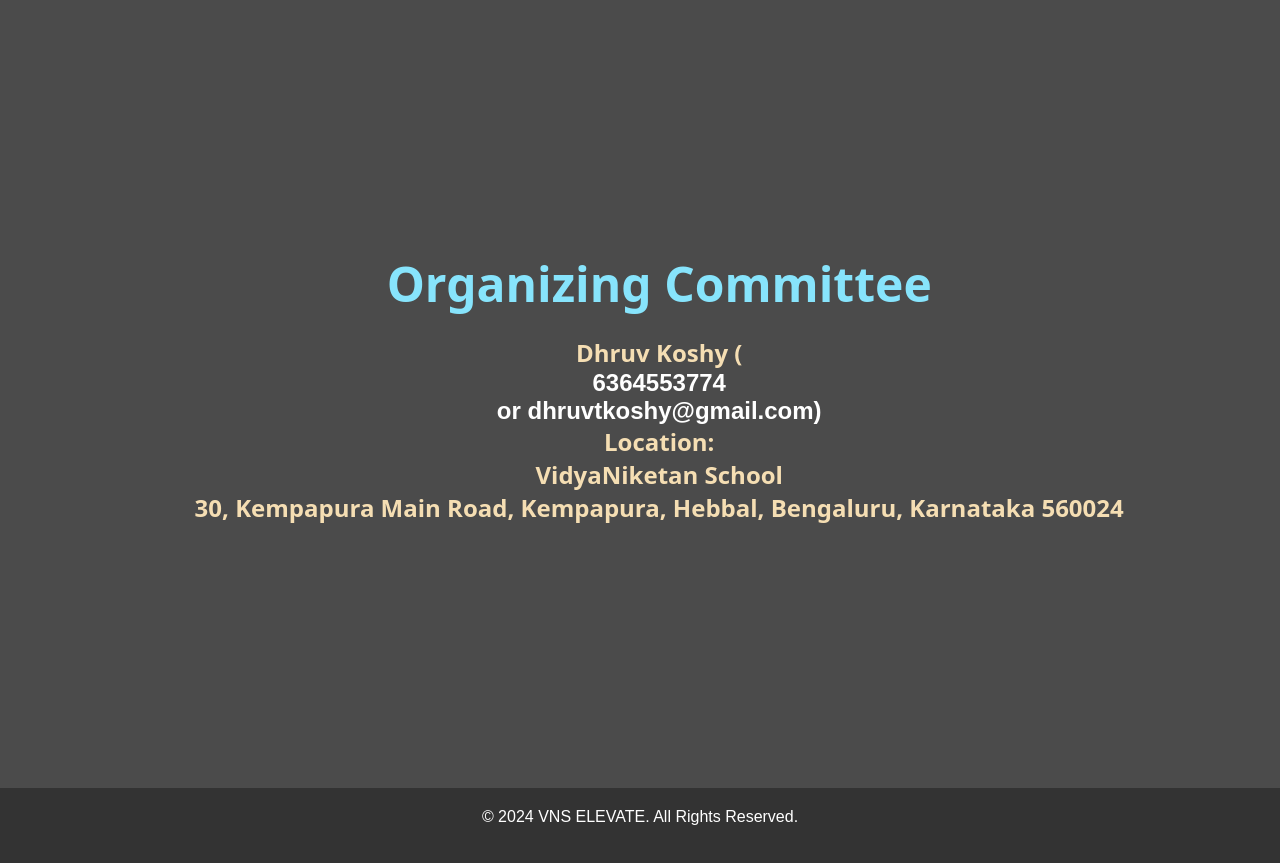
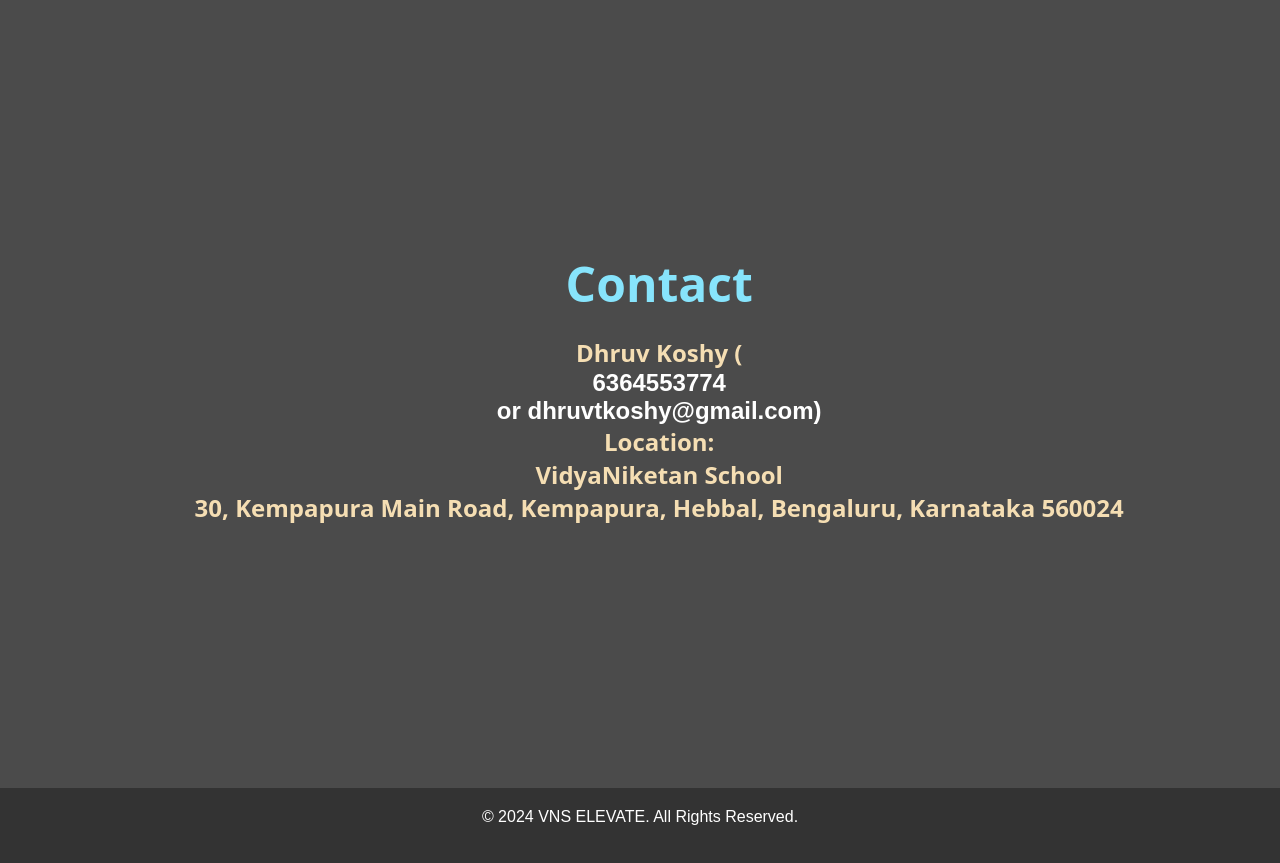
Before and after one commit to Shamant/Vns-Elevate, a plain HTML site: page contact.html in a window 1280 px wide. Shown: the part 87-950 px from the top of the page. Drawn offline with Linux system fonts and the light colour scheme.

Commit message:
Update contact.html

```diff
--- a/contact.html
+++ b/contact.html
@@ -36,7 +36,7 @@
         </nav>
     </header>
 
-    <section class="hero"><h1 style="color: #87e4fc;font-family: system-ui, -apple-system, BlinkMacSystemFont, 'Segoe UI', Roboto, Oxygen, Ubuntu, Cantarell, 'Open Sans', 'Helvetica Neue', sans-serif;">Organizing Committee</h1>
+    <section class="hero"><h1 style="color: #87e4fc;font-family: system-ui, -apple-system, BlinkMacSystemFont, 'Segoe UI', Roboto, Oxygen, Ubuntu, Cantarell, 'Open Sans', 'Helvetica Neue', sans-serif;">Contact</h1>
         <h2 style="color: wheat;font-family: system-ui, -apple-system, BlinkMacSystemFont, 'Segoe UI', Roboto, Oxygen, Ubuntu, Cantarell, 'Open Sans', 'Helvetica Neue', sans-serif;">Dhruv Koshy (</h2><h2 style="color: white;">6364553774</h2><h2> or dhruvtkoshy@gmail.com)</h2>
         <h2 style="color: wheat;font-family: system-ui, -apple-system, BlinkMacSystemFont, 'Segoe UI', Roboto, Oxygen, Ubuntu, Cantarell, 'Open Sans', 'Helvetica Neue', sans-serif;">Location:</h2>
         <h2 style="color: wheat;font-family: system-ui, -apple-system, BlinkMacSystemFont, 'Segoe UI', Roboto, Oxygen, Ubuntu, Cantarell, 'Open Sans', 'Helvetica Neue', sans-serif;">VidyaNiketan School</h2>
```
